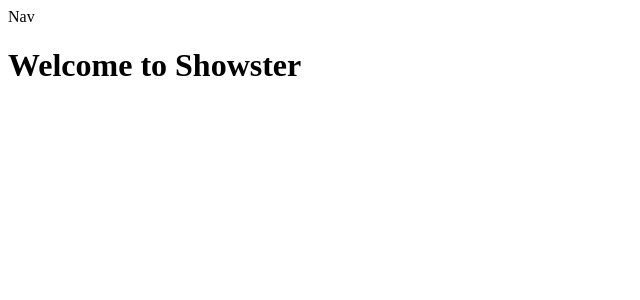
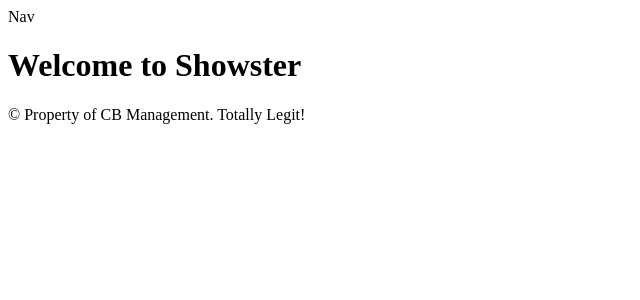
Before and after one commit to Cbreen61/showster-frontend, a React (Create React App) app: page / in a window 1280 px wide. Shown: the top 300 px of the page, without its empty margins (0-640 px from the left). Built offline with nearby package versions, Linux system fonts and the light colour scheme.

Commit message:
added error message and footer to respective components

```diff
--- a/src/components/Error.js
+++ b/src/components/Error.js
@@ -4,7 +4,7 @@ class Error extends Component {
     render() {
         return (
             <div>
-
+                Danger! Danger! Mistakes were made!!
             </div>
         )
     }
--- a/src/components/Footer.js
+++ b/src/components/Footer.js
@@ -4,7 +4,7 @@ class Footer extends Component {
     render() {
         return (
             <div>
-
+                &copy; Property of CB Management. Totally Legit!
             </div>
         )
     }
```
